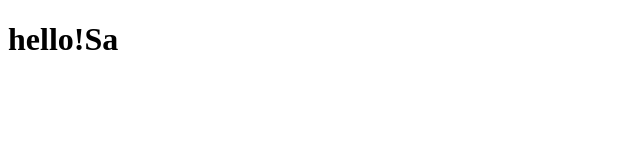
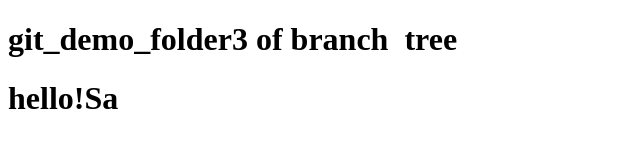
Before and after one commit to suhail-9528/delta-demo, a plain HTML site: page index.html in a window 1280 px wide. Shown: the whole page, without its empty margins (0-640 px from the left). Drawn offline with Linux system fonts and the light colour scheme.

Commit message:
new changes

```diff
--- a/index.html
+++ b/index.html
@@ -6,6 +6,7 @@
   <title>Document</title>
 </head>
 <body>
+  <h1>git_demo_folder3 of branch &nbsp;tree</h1>
   <h1>hello!Sa</h1>
 </body>
 </html>
```
